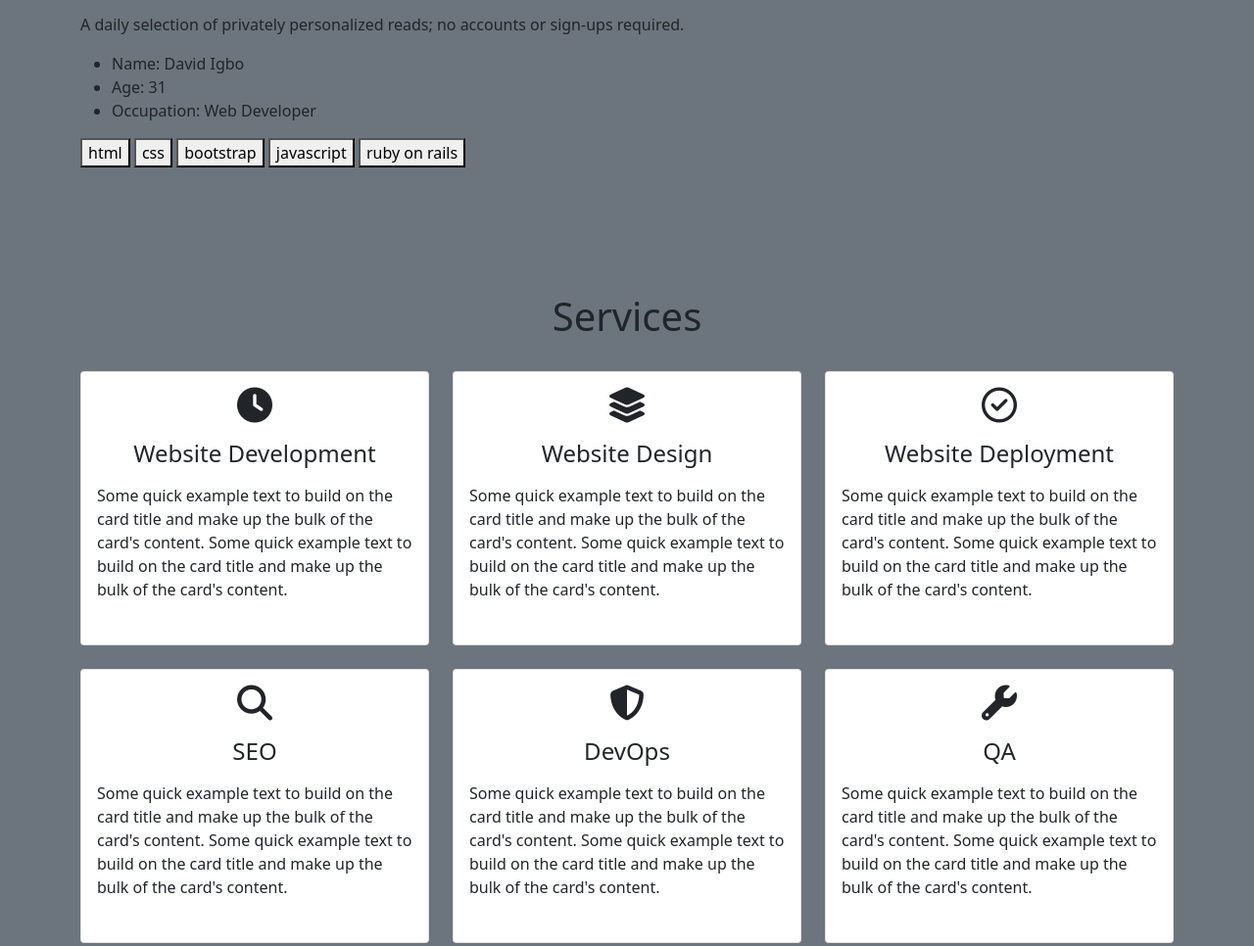
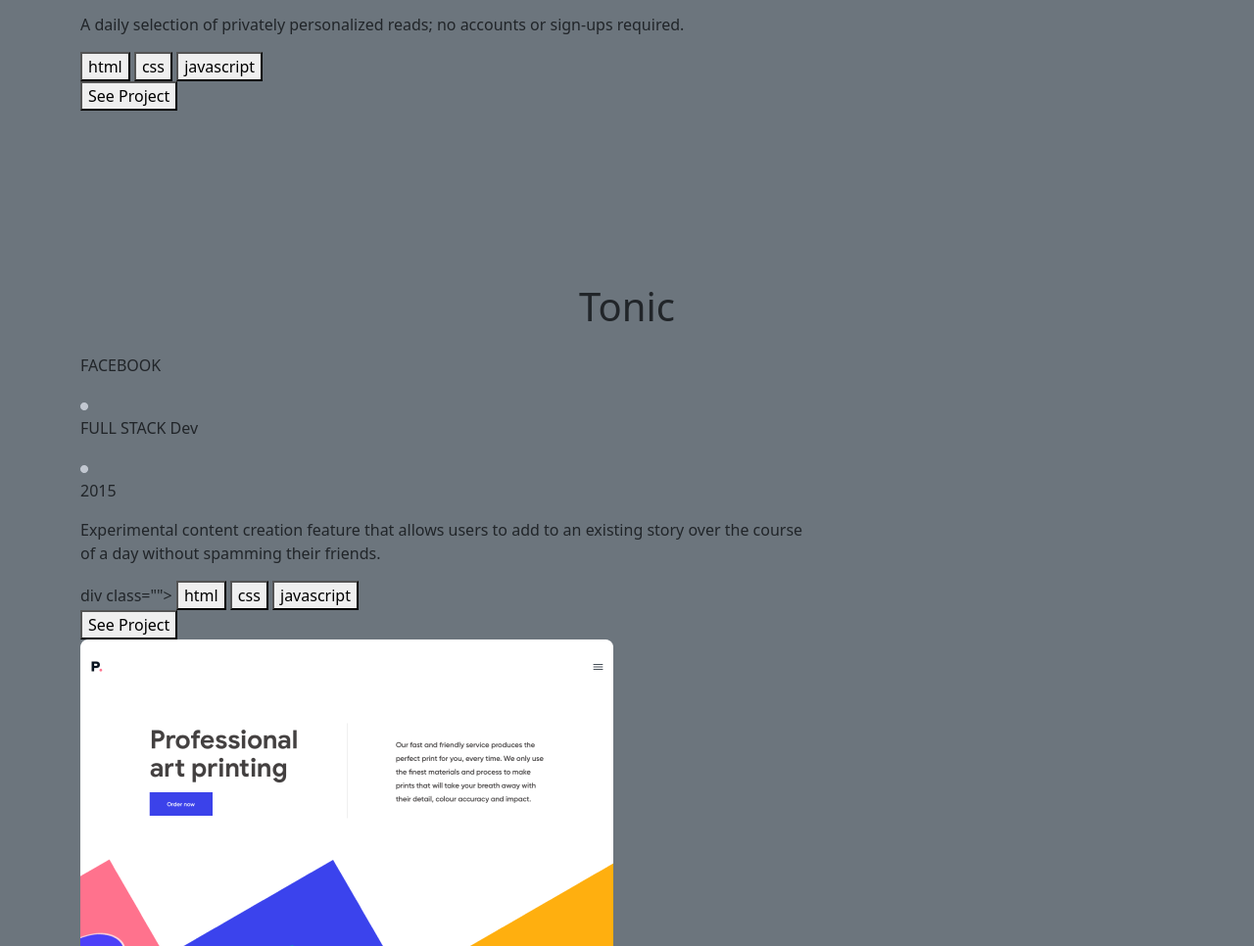
Before and after one commit to david30-maker/try-bootstrap, a plain HTML site: page index.html in a window 1280 px wide. Shown: the part 1573-2539 px from the top of the page at 98% size. Drawn offline with nearby package versions, Linux system fonts and the light colour scheme; files whose address does not match are found by name.

Commit message:
Add changes

```diff
--- a/index.html
+++ b/index.html
@@ -97,22 +97,56 @@
                     </p>
                     <div class="row mt-3">
                         <div class="col-md-6">
-                            <ul>
-                                <li>Name: David Igbo</li>
-                                <li>Age: 31</li>
-                                <li>Occupation: Web Developer</li>
-                            </ul>
-                        </div>
-                        <div class="boo-div">
-                            <button> html </button>
-                            <button> css </button>
-                            <button> bootstrap </button>
-                            <button> javascript </button>
-                            <button> ruby on rails</button>
+                            <div class="">
+                                <button class="card-tags">html</button>
+                                <button class="card-tags">css</button>
+                                <button class="card-tags">javascript</button>
+                            </div>
+                            <div>
+                                <button class="card-btn">See Project</button>
+                            </div>
                         </div>
                     </div>
                 </div>
     </section>
+
+    <!--second card-->
+    <section id="about">
+        <div class="container mt-4 pt-4">
+            <h1 class="text-center">Tonic</h1>
+            <div class="row mt-4"></div>
+
+            <div>
+                <p>FACEBOOK</p>
+                <img src="images/Counter_1.png" alt="photo of a circle">
+                <p> FULL STACK Dev</p>
+                <img src="images/Counter_2.png" alt="photo of a circle">
+                <p>2015</p>
+
+                <div class="col-lg-8">
+                    <p>
+                        Experimental content creation feature that allows
+                        users to add to an existing story over the course of
+                        a day without spamming their friends.
+                    </p>
+                    <div class="row mt-3">
+                        <div class="col-md-6">
+                            div class="">
+                            <button class="card-tags">html</button>
+                            <button class="card-tags">css</button>
+                            <button class="card-tags">javascript</button>
+                        </div>
+                        <div>
+                            <button class="card-btn">See Project</button>
+                        </div>
+                    </div>
+                </div>
+                <img src="images/Portfolio_5.png" alt="photo of design with basket ball">
+            </div>
+    </section>
+
+
+
 
     <!-- services section-->
     <section id="services">
```
